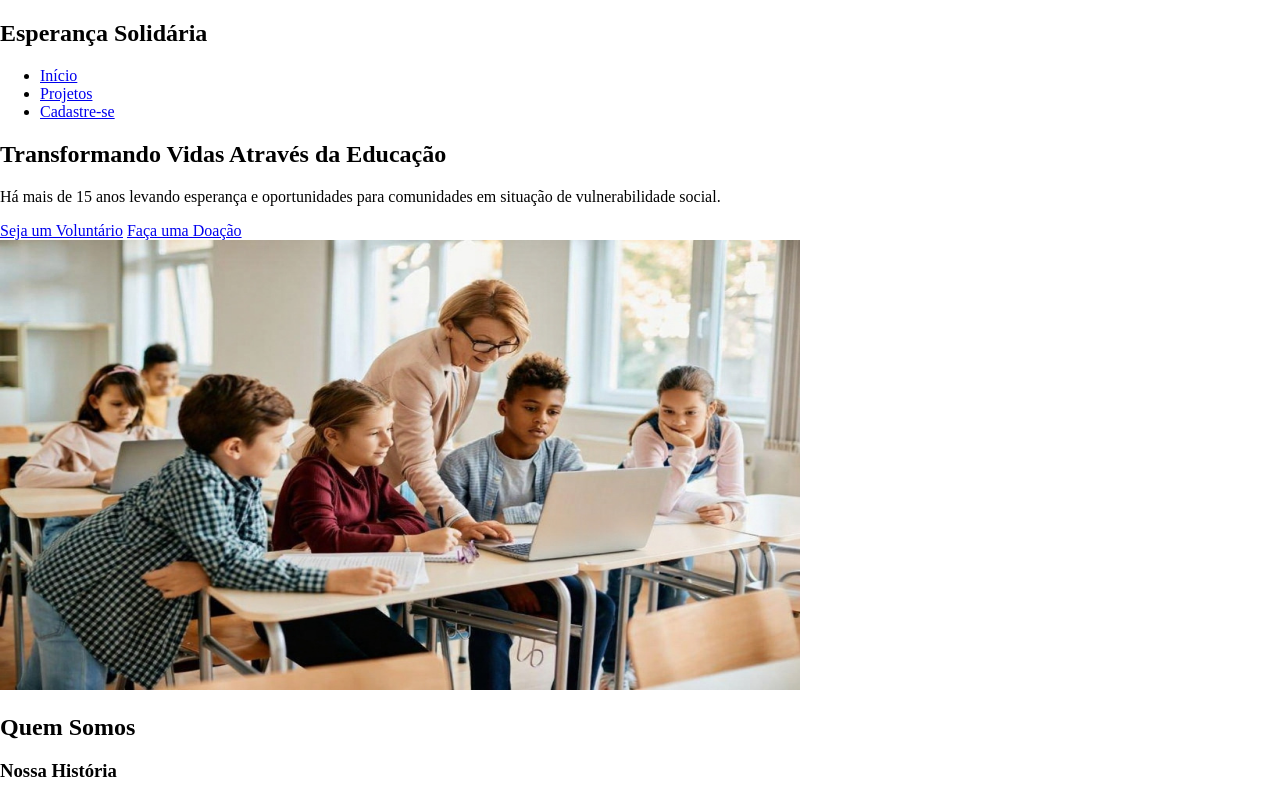
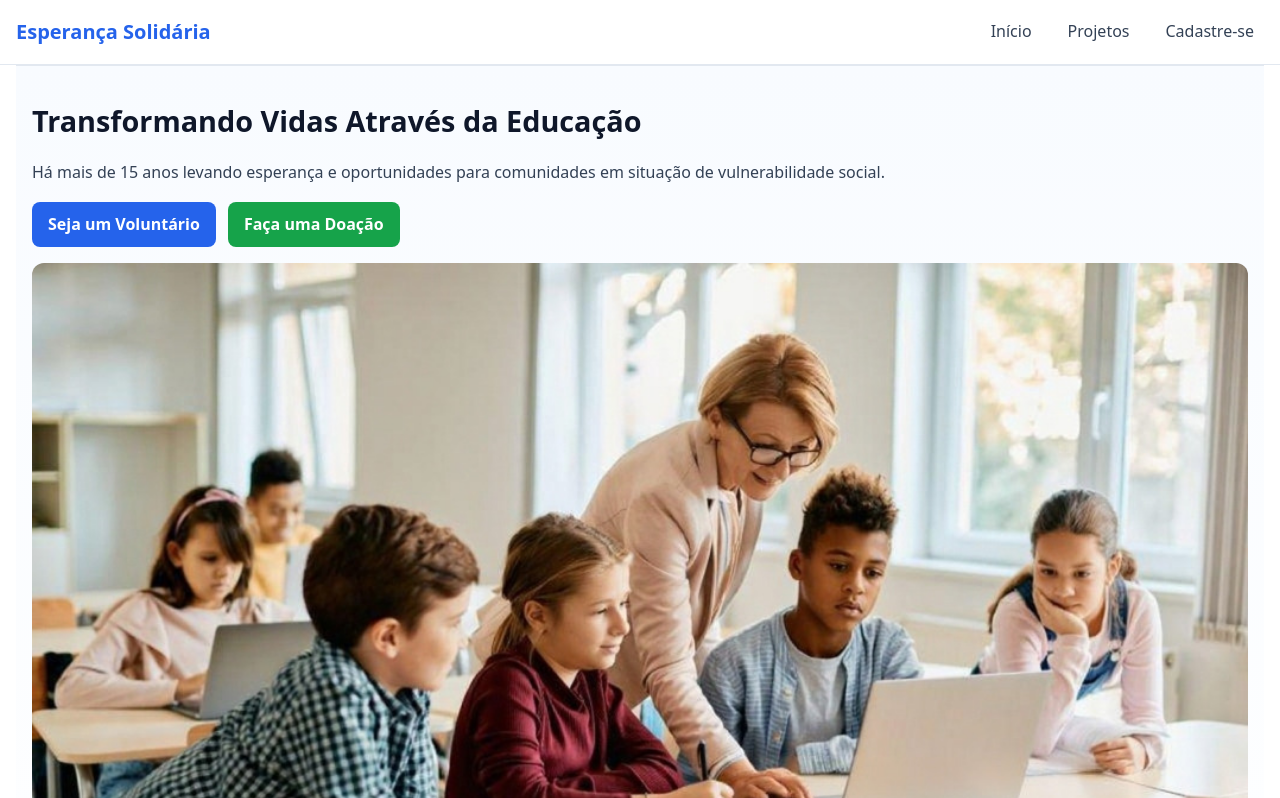
Before and after one commit to Y4nvct/Esperanca_Solidaria, a plain HTML site: page index.html in a window 1280 px wide. Shown: the top 798 px of the page. Drawn offline with Linux system fonts and the light colour scheme.

Commit message:
.estilocss foi feito com sucesso, resultado agradavel

```diff
--- a/css/estilo.css
+++ b/css/estilo.css
@@ -1,5 +1,4 @@
-:root
-{
+:root {
   --azul: #2563eb;
   --verde: #16a34a;
   --cinza-900: #0f172a;
@@ -10,8 +9,169 @@
   --branco: #ffffff;
 }
 
-*{box-sizing: border-box}
-html{scroll-behavior:smooth}
-body{
+* {
+  box-sizing: border-box
+}
+
+html {
+  scroll-behavior: smooth
+}
+
+body {
+  margin: 0;
+  font-family: system-ui, apple-system, segoe UI, Roboto, Ubuntu, Cantarell, "Helvetica Neue", Arial;
+  color: var(--cinza-900);
+  background: var(--branco);
+  line-height: 1.6;
+}
+
+/* Layout geral */
+header,
+footer {
+  background: var(--branco);
+  border-bottom: 1px solid var(--cinza-200);
+}
+
+header nav,
+footer nav,
+main,
+.container {
+  max-width: 1100;
+  margin: 0 auto;
+  padding: 0 16px;
+}
+
+header nav {
+  display: flex;
+  align-items: center;
+  justify-content: space-between;
+  height: 64px;
+}
+
+header h1 {
+  font-size: 1.25rem;
+  color: var(--azul);
   margin: 0;
 }
+
+header ul {
+  list-style: none;
+  display: flex;
+  gap: 16px;
+  margin: 0;
+  padding: 0;
+}
+
+header a {
+  text-decoration: none;
+  color: var(--cinza-700);
+  padding: 8px 10px;
+  border-radius: 8px;
+}
+
+header a:hover,
+header a:focus {
+  background: var(--cinza-100);
+  outline: none;
+}
+
+/* Botões Genéricos */
+
+.btn {
+  display: inline-block;
+  padding: 10px 16px;
+  border-radius: 8px;
+  text-decoration: none;
+  font-weight: 600;
+
+}
+
+.btn-primario {
+  background: var(--azul);
+  color: #fff;
+}
+
+.btn-primario:hover {
+  filter: brightness(0.95);
+}
+
+.btn-secundario {
+  background: var(--verde);
+  color: #fff;
+}
+
+.btn-secundario:hover {
+  filter: brightness(0.95);
+}
+
+/* HERO */
+
+.hero {
+  padding: 32px 16px 24px;
+  background: linear-gradient(0deg, #fff, #f8fbff);
+}
+
+.hero h2 {
+  font-size: 1.8rem;
+  margin-bottom: 8px;
+  color: var(--cinza-900);
+}
+
+.hero p {
+  color: var(--cinza-700);
+  margin-bottom: 16px;
+}
+
+.hero .cta {
+  display: flex;
+  gap: 12px;
+  flex-wrap: wrap;
+}
+
+.hero img {
+  width: 100%;
+  height: auto;
+  border-radius: 12px;
+  margin-top: 16px;
+}
+
+/* Seções */
+section {
+  padding: 24px 16px;
+  border-top: 1px solid var(--cinza-200);
+}
+
+section h2 {
+  font-size: 1.5rem;
+  margin-top: 0;
+}
+
+article h3 {
+  margin-top: 0.5rem;
+}
+
+figure {
+  margin: 0;
+}
+
+figure img {
+  width: 100%;
+  height: auto;
+  border-radius: 10px;
+}
+
+figcaption {
+  color: var(--cinza-500);
+  font-size: 0.9rem;
+  margin-top: 6px;
+}
+
+/* Listas e Dados */
+dl dt {
+  font-weight: 700;
+  margin-top: 10px;
+}
+
+dl dd {
+  margin: 0 0 8px;
+}
```
Lines whose indentation alone changed are shown as unchanged.
